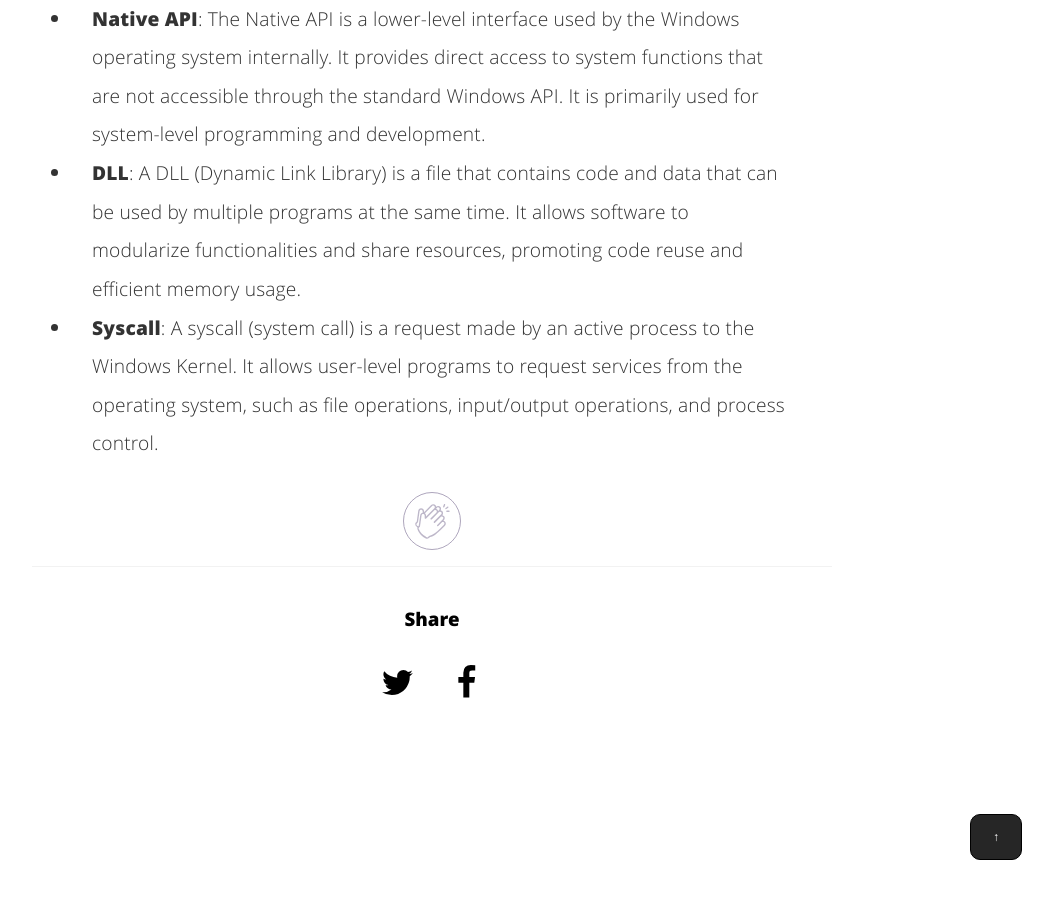
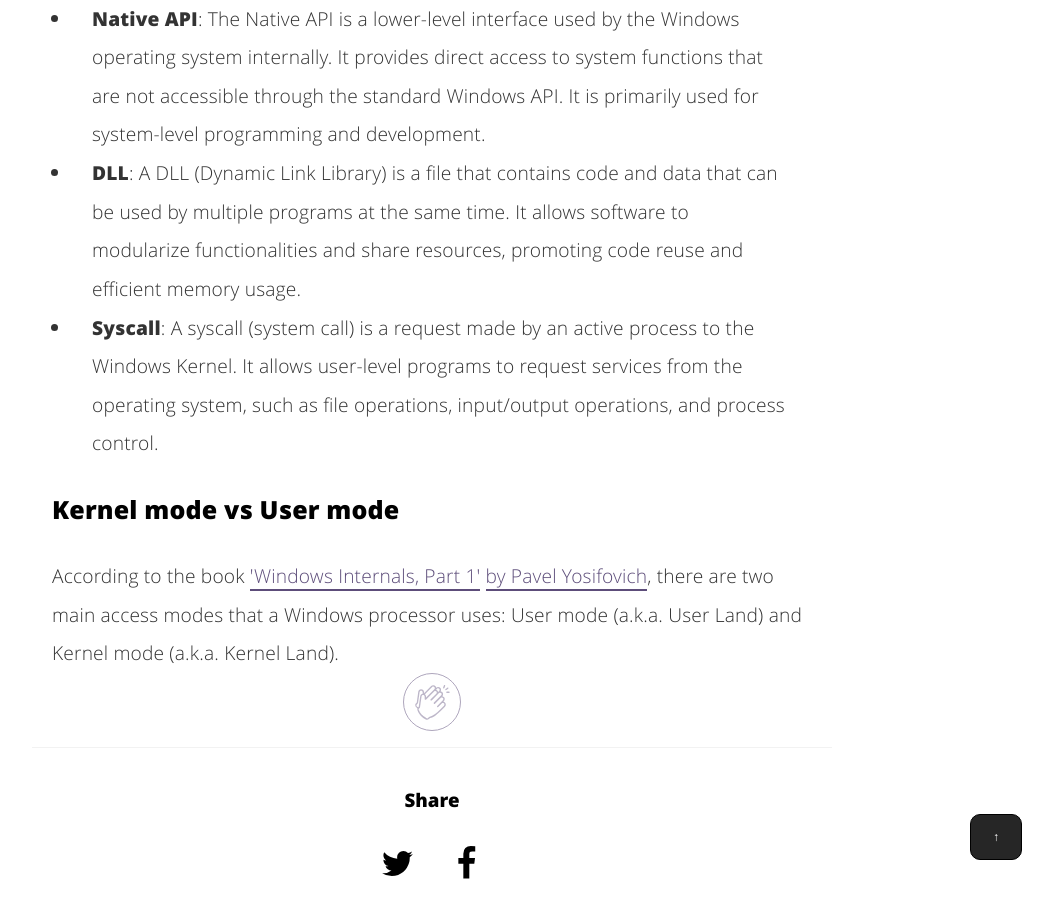
Before and after one commit to nickvourd/nickvourd.github.io, a Jekyll site: the page built from _posts/2023-10-22-an-overview-of-windows-arch.md, in a window 1280 px wide and 900 px high, scrolled down 2808 px. Shown: the whole window, without its empty margins (208-1261 px from the left). Built offline with Jekyll 4.4.1, drawn with Linux system fonts in a browser that asks for light colours.

Commit message:
Update 2023-10-22-an-overview-of-windows-arch.md

```diff
--- a/_posts/2023-10-22-an-overview-of-windows-arch.md
+++ b/_posts/2023-10-22-an-overview-of-windows-arch.md
@@ -226,6 +226,9 @@ function topFunction() {
 	</li>
 </ul>
 
+<h3>Kernel mode vs User mode</h3>
+
+<p>According to the book <a href="https://www.amazon.com/Windows-Internals-Part-architecture-management/dp/0735684189">'Windows Internals, Part 1'</a> <a href="https://twitter.com/zodiacon">by Pavel Yosifovich</a>, there are two main access modes that a Windows processor uses: User mode (a.k.a. User Land) and Kernel mode (a.k.a. Kernel Land).</p>
 
 <div align="center">
 <!-- add the button!-->
```
